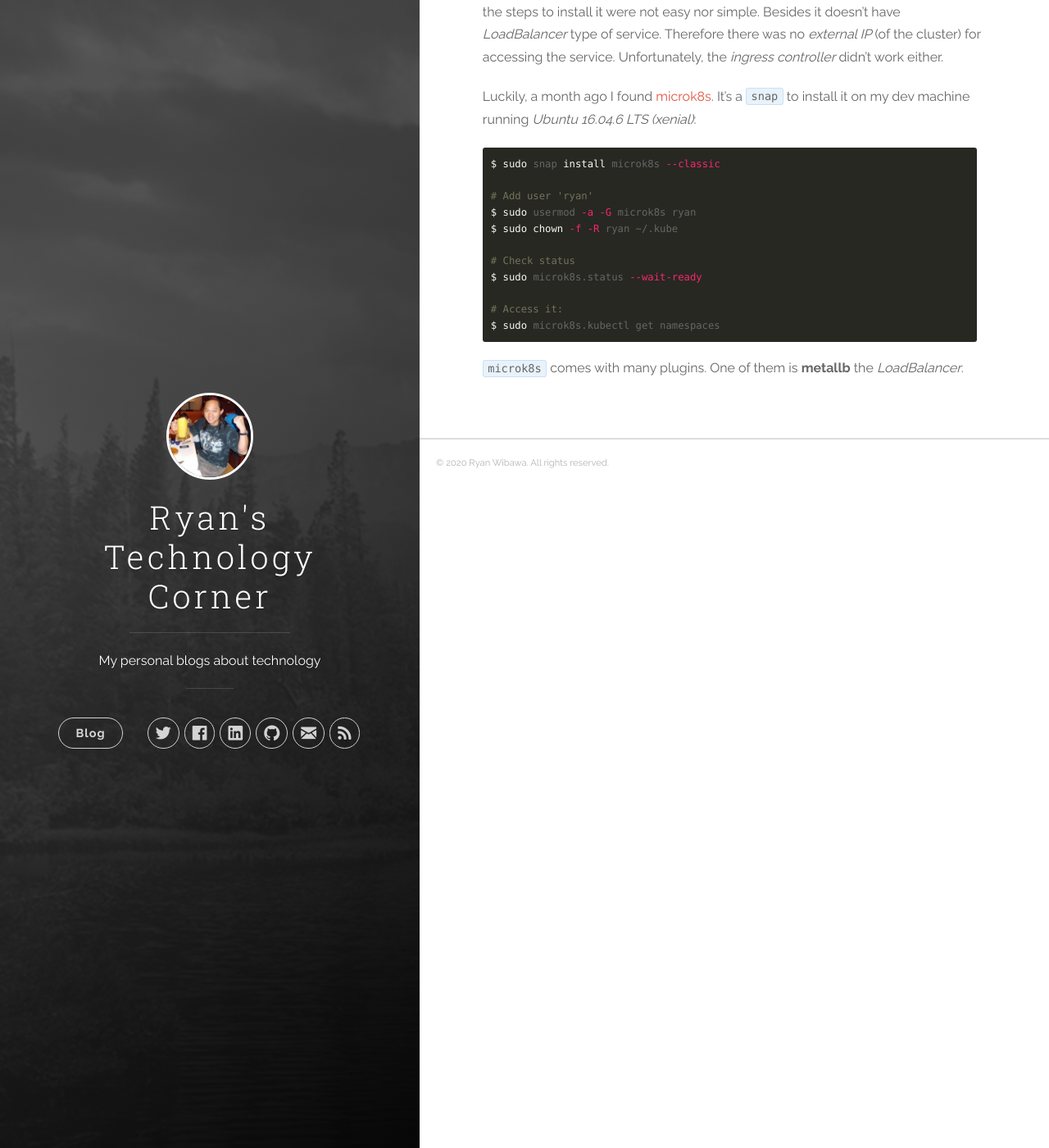
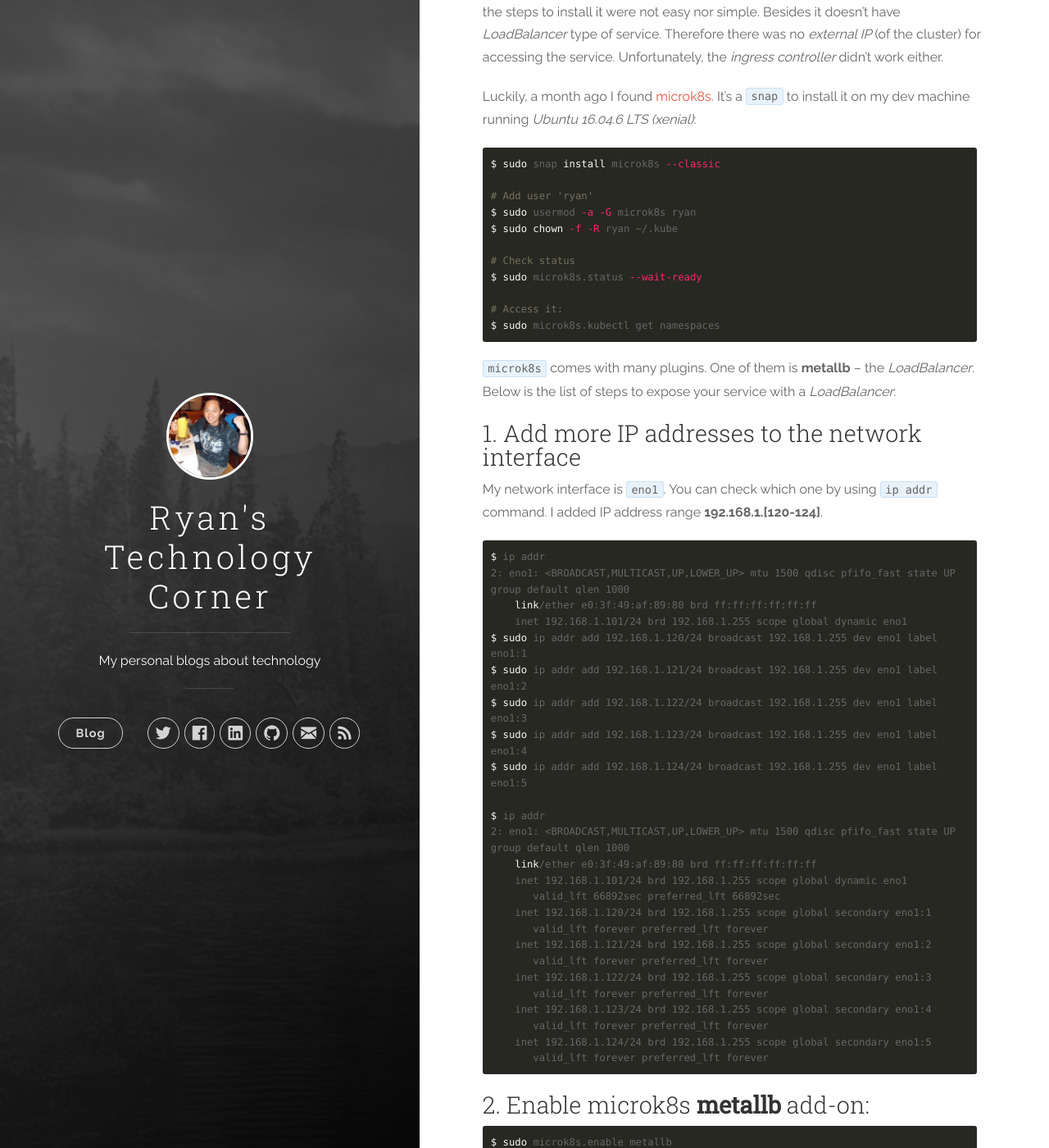
Before and after one commit to rwibawa/rwibawa.github.io, a Jekyll site: the page built from _posts/2020-04-30-microk8s.md, in a window 1280 px wide and 1400 px high, scrolled down 270 px. Shown: the whole window at 82% size. Built offline with Jekyll 4.4.1, drawn with Linux system fonts in a browser that asks for light colours; some of the changed text lies outside the part shown.

Commit message:
update the microk8s blog

````diff
--- a/_posts/2020-04-30-microk8s.md
+++ b/_posts/2020-04-30-microk8s.md
@@ -2,7 +2,7 @@
 title:  "Single Node Kubernetes Cluster"
 date:   2020-04-30 20:05:19 -0700
 categories: [kubernetes k8s]
-tags: [kubernetes k8s]
+tags: [kubernetes k8s microk8s]
 ---
 In order to learn kubernetes, I had to install a single node kubernetes cluster on my dev machine. About 2 years ago, `minikube` was the only one available. I found out the steps to install it were not easy nor simple. Besides it doesn't have *LoadBalancer* type of service. Therefore there was no _external IP_ (of the cluster) for accessing the service. Unfortunately, the *ingress controller* didn't work either.
 
@@ -22,4 +22,51 @@ $ sudo microk8s.status --wait-ready
 $ sudo microk8s.kubectl get namespaces
 ```
 
-`microk8s` comes with many plugins. One of them is __metallb__ the *LoadBalancer*.
+`microk8s` comes with many plugins. One of them is __metallb__ -- the *LoadBalancer*. Below is the list of steps to expose your service with a *LoadBalancer*:
+
+### 1. Add more IP addresses to the network interface
+My network interface is `eno1`. You can check which one by using `ip addr` command. I added IP address range __192.168.1.[120-124]__.
+``` sh
+$ ip addr
+2: eno1: <BROADCAST,MULTICAST,UP,LOWER_UP> mtu 1500 qdisc pfifo_fast state UP group default qlen 1000
+    link/ether e0:3f:49:af:89:80 brd ff:ff:ff:ff:ff:ff
+    inet 192.168.1.101/24 brd 192.168.1.255 scope global dynamic eno1
+$ sudo ip addr add 192.168.1.120/24 broadcast 192.168.1.255 dev eno1 label eno1:1
+$ sudo ip addr add 192.168.1.121/24 broadcast 192.168.1.255 dev eno1 label eno1:2
+$ sudo ip addr add 192.168.1.122/24 broadcast 192.168.1.255 dev eno1 label eno1:3
+$ sudo ip addr add 192.168.1.123/24 broadcast 192.168.1.255 dev eno1 label eno1:4
+$ sudo ip addr add 192.168.1.124/24 broadcast 192.168.1.255 dev eno1 label eno1:5
+
+$ ip addr
+2: eno1: <BROADCAST,MULTICAST,UP,LOWER_UP> mtu 1500 qdisc pfifo_fast state UP group default qlen 1000
+    link/ether e0:3f:49:af:89:80 brd ff:ff:ff:ff:ff:ff
+    inet 192.168.1.101/24 brd 192.168.1.255 scope global dynamic eno1
+       valid_lft 66892sec preferred_lft 66892sec
+    inet 192.168.1.120/24 brd 192.168.1.255 scope global secondary eno1:1
+       valid_lft forever preferred_lft forever
+    inet 192.168.1.121/24 brd 192.168.1.255 scope global secondary eno1:2
+       valid_lft forever preferred_lft forever
+    inet 192.168.1.122/24 brd 192.168.1.255 scope global secondary eno1:3
+       valid_lft forever preferred_lft forever
+    inet 192.168.1.123/24 brd 192.168.1.255 scope global secondary eno1:4
+       valid_lft forever preferred_lft forever
+    inet 192.168.1.124/24 brd 192.168.1.255 scope global secondary eno1:5
+       valid_lft forever preferred_lft forever
+```
+
+### 2. Enable microk8s __metallb__ add-on:
+``` sh
+$ sudo microk8s.enable metallb
+Enabling MetalLB
+Enter the IP address range (e.g., 10.64.140.43-10.64.140.49): 192.168.1.120-192.168.1.124
+```
+
+### 3. Test it by running `nginx` with 2 replicas:
+``` sh
+$ microk8s.kubectl run nginx --image nginx --replicas 2
+$ microk8s.kubectl expose deployment nginx --port 8090 --target-port 80 --type LoadBalancer --selector=run=nginx --name nginx
+$ kubectl get svc/nginx
+NAME    TYPE           CLUSTER-IP       EXTERNAL-IP     PORT(S)          AGE
+nginx   LoadBalancer   10.152.183.245   192.168.1.120   8090:30389/TCP   4s
+```
+Open [http://192.168.1.120:8090](http://192.168.1.120:8090) on the browser!
````
Also changed, not shown: 6 other files.
